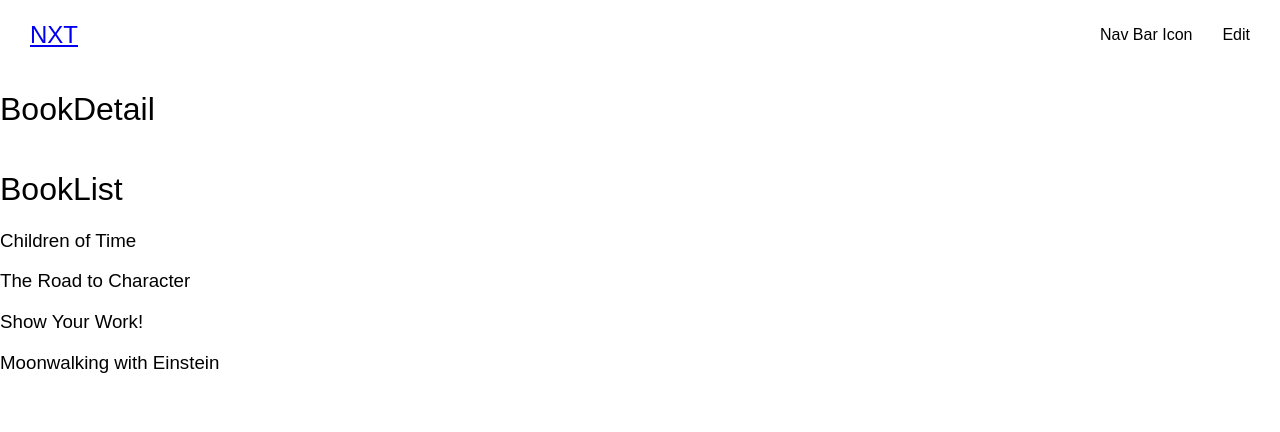
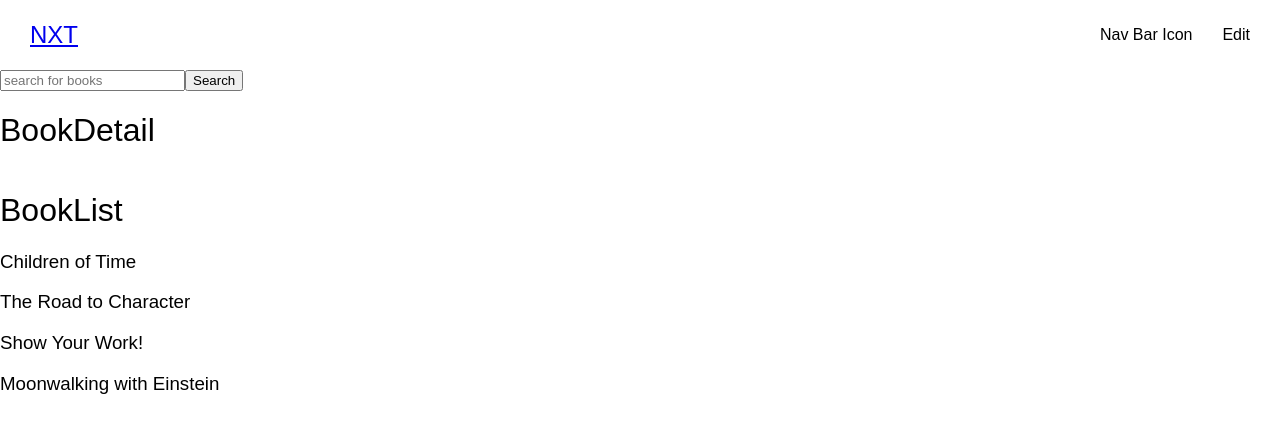
Before and after one commit to sam-aum/NXT-Project, a React (Create React App) app: page / in a window 1280 px wide. Shown: the top 432 px of the page. Built offline with nearby package versions, Linux system fonts and the light colour scheme; no server answers.

Commit message:
tried to get api working

```diff
--- a/src/App.js
+++ b/src/App.js
@@ -11,12 +11,46 @@ import BookList from './components/BookList';
 function App() {
 
   const[books, setBooks] = useState([...staticData])
+  const [searchInput, setSearchInput] = useState("")
+
+  const handleFetch = async (query) => {
+    const key = process.env.REACT_APP_API_KEY
+    const URL = `https://www.googleapis.com/books/v1/volumes?q=${query}&api_key=${key}`
+    const options = {
+      headers: {
+        'Accept': "application/json"
+      }
+    }
+
+    fetch(URL)
+    .then(resp=>{
+        console.log(resp)
+        return resp.json()
+    })
+    .then(data=>{
+        console.log(data)
+
+        setBooks(data)
+
+    })
+
+  }
+
+  const handleChange = (e) =>{
+    setSearchInput(e.target.value)
+}
+const handleSubmit= (e) => {
+  e.preventDefault()
+
+  handleFetch(searchInput)
+
+}
 
 
+  useEffect(()=>{
 
-
-
-
+    handleFetch(searchInput)
+  }, [])
 
 
 
@@ -26,12 +60,26 @@ function App() {
 
   return (
     <div className="App">
-      {/* <Navigation/> */}
+
       <Routes>
         <Route path='/' element={<Navigation/>} />
       </Routes>
+
+      <form onSubmit={handleSubmit}>
+            <input
+            type="text"
+            name="query"
+            placeholder="search for books"
+            onChange={handleChange}
+            value={searchInput}/>
+            <input type ='submit' value='Search'/>
+      </form>
+
+
         <BookDetail />
         <BookList books={books} />
+
+
     </div>
   );
 }
--- a/src/components/BookList.jsx
+++ b/src/components/BookList.jsx
@@ -12,7 +12,7 @@ function BookList(props){
             <h1>BookList</h1>
             {books &&
                 books.map((book, index) => (
-                <h3>{book.name}</h3>
+                <h3 key={book.id}>{book.name}</h3>
 
             ))}
         </div>
--- a/src/data.js
+++ b/src/data.js
@@ -8,21 +8,21 @@ export default [
 
     },
     {
-        "id": "6202a5fb185fa65dde32ead0",
+        "id": "6202a609185fa65dde32ead2",
         "name": "The Road to Character",
         "author": 'David Brooks',
         "genre": "Moral Philosophy",
         "description": "David Brooks challenges us to rebalance the scales between the focus on external success—“résumé virtues”—and our core principles."
     },
     {
-        "id": "6202a5fb185fa65dde32ead0",
+        "id": "6202e6ffa3d2a27344f96949",
         "name": "Show Your Work!",
         "author": 'Austin Kleon',
         "genre": "Art and Creativity",
         "description": "Show Your Work! is about why generosity trumps genius. It’s about getting findable, about using the network instead of wasting time “networking.” It’s not self-promotion, it’s self-discovery―let others into your process, then let them steal from you. Filled with illustrations, quotes, stories, and examples, Show Your Work! offers ten transformative rules for being open, generous, brave, productive."
     },
     {
-        "id": "6202a5fb185fa65dde32ead0",
+        "id": "6202e71ba3d2a27344f9694d",
         "name": "Moonwalking with Einstein",
         "author": 'Joshua Foer',
         "genre": "Cognitive Psychology Book",
```
Also changed, not shown: 1 other file (tests, documents, lock files or other folders).
